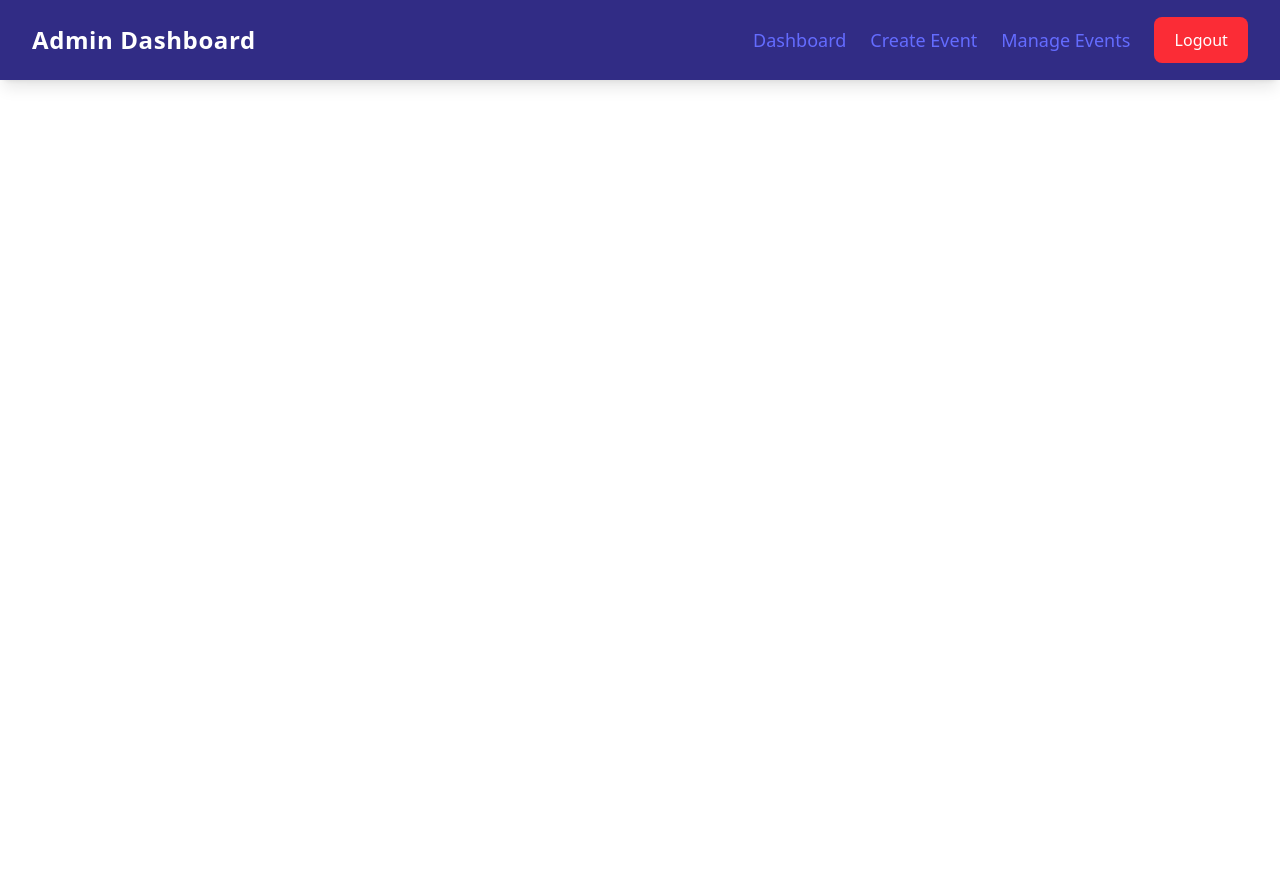
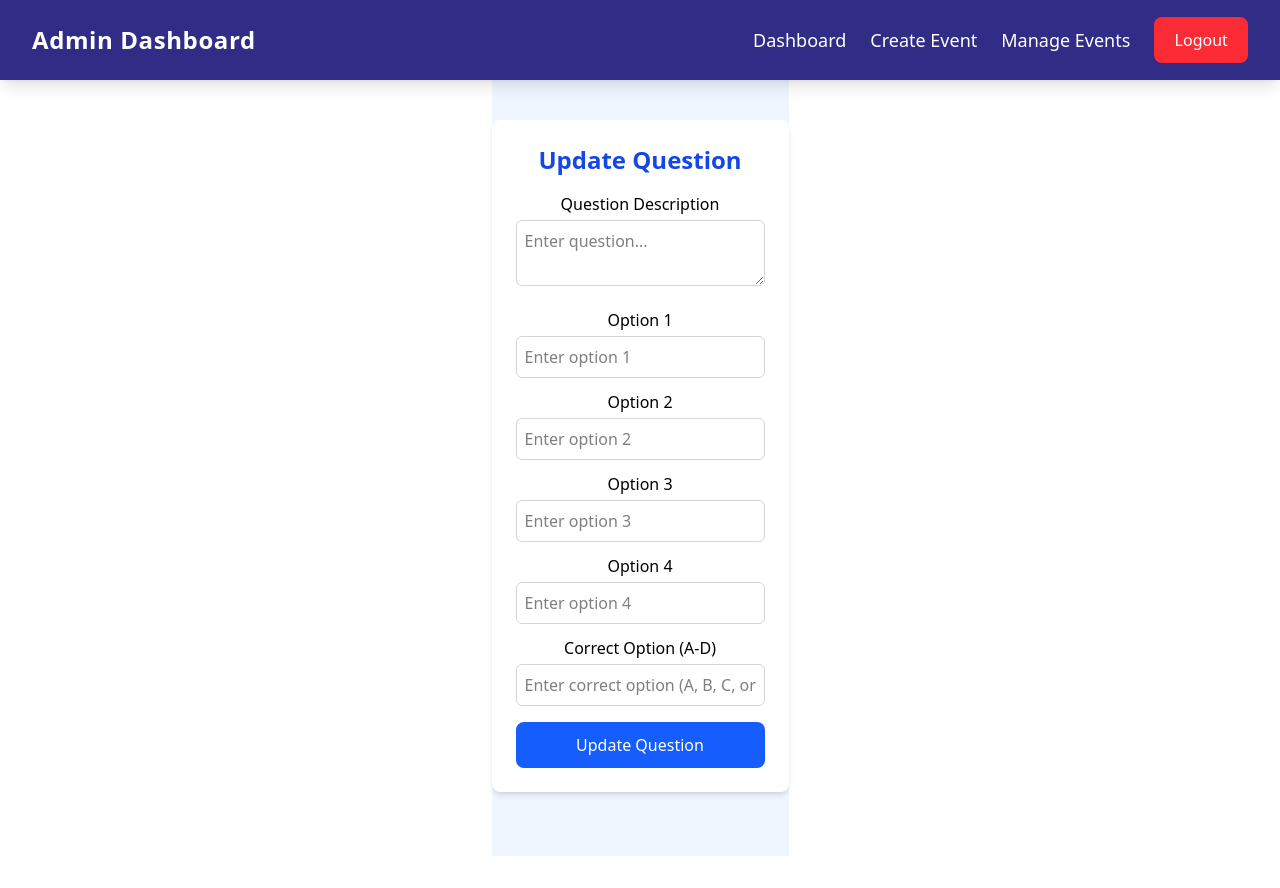
Before and after one commit to sandeepkumar23f/Event-Management, a React app in the folder frontend/: page /update-question/1/1 in a window 1280 px wide. Before the commit the page ends 800 px from the top, so only its background shows below. Built offline with nearby package versions, Linux system fonts and the light colour scheme; no server answers; sample sign-in values are in the browser's storage; the HTML template or start-up script is replaced by a standard one.

Commit message:
Added the events with different question along with their eventId and many more major updates are done

```diff
--- a/frontend/src/App.jsx
+++ b/frontend/src/App.jsx
@@ -37,9 +37,9 @@ function App() {
         <Route path="/user-login" element={<UserLogin setLogin={setUserLogin}/>}/>
         <Route path="/user-dashboard" element={<ProtectedUser><UserDashboard/></ProtectedUser>} />
         <Route path="/admin-dashboard" element={<ProtectedAdmin><AdminDashboard/></ProtectedAdmin>} />
-        <Route path="/add-qns" element={<ProtectedAdmin><AddQuestion/></ProtectedAdmin>} />
-        <Route path="/questions" element={<ProtectedAdmin><AdminQuestions/></ProtectedAdmin>} />
-        <Route path="/update-question/:id" element={<ProtectedAdmin><UpdateQuestion/></ProtectedAdmin>} />
+        <Route path="/add-question/:eventId" element={<ProtectedAdmin><AddQuestion/></ProtectedAdmin>} />
+        <Route path="/questions/:eventId" element={<ProtectedAdmin><AdminQuestions/></ProtectedAdmin>} />
+        <Route path="/update-question/:id/:eventId" element={<ProtectedAdmin><UpdateQuestion/></ProtectedAdmin>} />
         <Route path="/create-mcq-event" element={<ProtectedAdmin><CreateEvent/></ProtectedAdmin>} />
         <Route path="/events" element={<ProtectedAdmin><AdminEvents/></ProtectedAdmin>} />
       </Routes>
--- a/frontend/src/components/admin/mcq-section/AddQuestion.jsx
+++ b/frontend/src/components/admin/mcq-section/AddQuestion.jsx
@@ -1,11 +1,14 @@
 import { useState } from "react";
-import { useNavigate } from "react-router-dom";
+import { useNavigate, useParams } from "react-router-dom";
 
 export default function AddQuestion() {
+  const { eventId } = useParams();
   const [formData, setFormData] = useState({
     description: "",
     options: ["", "", "", ""],
+    correctOption: "",
   });
+
   const navigate = useNavigate();
 
   const handleDescriptionChange = (e) => {
@@ -18,10 +21,13 @@ export default function AddQuestion() {
     setFormData({ ...formData, options: newOptions });
   };
 
+  const handleCorrectOptionChange = (e) => {
+    setFormData({ ...formData, correctOption: e.target.value });
+  };
+
   const handleSubmit = async (e) => {
     e.preventDefault();
 
-    // validation
     if (!formData.description.trim()) {
       alert("Question description is required");
       return;
@@ -32,19 +38,27 @@ export default function AddQuestion() {
       return;
     }
 
+    if (!formData.correctOption) {
+      alert("Please select the correct option");
+      return;
+    }
+
     try {
-      const response = await fetch("http://localhost:5000/add-qns", {
-        method: "POST",
-        credentials: "include",
-        headers: { "Content-Type": "application/json" },
-        body: JSON.stringify(formData),
-      });
+      const response = await fetch(
+        `http://localhost:5000/add-question/${eventId}`,
+        {
+          method: "POST",
+          credentials: "include",
+          headers: { "Content-Type": "application/json" },
+          body: JSON.stringify(formData),
+        }
+      );
 
       const result = await response.json();
 
       if (result.success) {
-        alert(" Question added successfully!");
-        navigate("/questions");
+        alert("Question added successfully!");
+        navigate(`/questions/${eventId}`);
       } else {
         alert(result.message || "Error adding question");
       }
@@ -78,9 +92,7 @@ export default function AddQuestion() {
         {/* Options */}
         {formData.options.map((opt, index) => (
           <div key={index} className="mb-3">
-            <label className="block font-medium mb-1">
-              Option {index + 1}
-            </label>
+            <label className="block font-medium mb-1">Option {index + 1}</label>
             <input
               type="text"
               value={opt}
@@ -90,6 +102,19 @@ export default function AddQuestion() {
             />
           </div>
         ))}
+
+        {/* Correct option selection */}
+        <div className="mb-4">
+          <label className="block font-medium mb-1">Correct Option (A-D)</label>
+          <input
+            type="text"
+            value={formData.correctOption}
+            onChange={handleCorrectOptionChange}
+            className="w-full border border-gray-300 rounded-md p-2 focus:outline-none focus:ring-2 focus:ring-blue-400"
+            placeholder="Enter correct option (A, B, C, or D)"
+            maxLength={1}
+          />
+        </div>
 
         <button
           type="submit"
--- a/frontend/src/components/admin/mcq-section/AdminQuestions.jsx
+++ b/frontend/src/components/admin/mcq-section/AdminQuestions.jsx
@@ -1,17 +1,20 @@
 import { useState, useEffect } from "react";
-import { Link } from "react-router-dom";
+import { Link, useParams } from "react-router-dom";
 
 export default function AdminQuestions() {
+  const { eventId } = useParams();
   const [questions, setQuestions] = useState([]);
 
   useEffect(() => {
-    fetchQuestions();
-  }, []);
-
+    if (eventId) fetchQuestions();
+  }, [eventId]);
 
   const fetchQuestions = async () => {
     try {
-      const res = await fetch(`http://localhost:5000/questions`, { credentials: "include", cache: "no-store" });
+      const res = await fetch(`http://localhost:5000/questions/${eventId}`, {
+        credentials: "include",
+        cache: "no-store",
+      });
       const data = await res.json();
 
       if (data.success) setQuestions(data.questions || []);
@@ -24,7 +27,10 @@ export default function AdminQuestions() {
 
   const deleteQuestion = async (id) => {
     try {
-      const res = await fetch(`http://localhost:5000/delete/${id}`, { method: "DELETE", credentials: "include" });
+      const res = await fetch(`http://localhost:5000/delete/${id}/${eventId}`, {
+        method: "DELETE",
+        credentials: "include",
+      });
       const data = await res.json();
 
       if (data.success) fetchQuestions();
@@ -38,20 +44,18 @@ export default function AdminQuestions() {
   return (
     <div className="min-h-screen bg-gray-100 p-4 sm:p-6">
       <div className="max-w-6xl mx-auto">
-      {/* Header */}
         <div className="flex flex-col sm:flex-row justify-between items-center mb-6">
           <h1 className="text-3xl sm:text-4xl font-bold text-gray-800">
             Questions Dashboard
           </h1>
           <Link
-          to="/add-qns"
+            to={`/add-question/${eventId}`}
             className="mt-3 sm:mt-0 inline-block bg-blue-600 text-white px-6 py-2 rounded-lg shadow hover:bg-blue-700 transition font-medium"
           >
             + Add New Question
           </Link>
         </div>
 
-      {/* Empty State */}
         {questions.length === 0 ? (
           <div className="flex justify-center items-center h-64 bg-white rounded-xl shadow-lg">
             <p className="text-gray-500 text-lg">
@@ -65,17 +69,16 @@ return (
                 key={qn._id}
                 className="bg-white rounded-xl shadow-lg p-5 hover:shadow-2xl transition flex flex-col justify-between"
               >
-              {/* Question Number & Text */}
                 <div>
                   <h2 className="text-gray-800 font-semibold text-lg mb-2">
                     Q{index + 1}: {qn.description}
                   </h2>
-
-                {/* Options */}
                   <ul className="text-gray-600 text-sm space-y-1">
                     {qn.options.map((opt, i) => {
                       const optionLabel = String.fromCharCode(65 + i); // A, B, C, D
-                    const isCorrect = optionLabel === qn.correctOption || opt === qn.correctOption;
+                      const isCorrect =
+                        optionLabel === qn.correctOption ||
+                        opt === qn.correctOption;
                       return (
                         <li
                           key={i}
@@ -85,14 +88,17 @@ return (
                         >
                           <span className="font-medium">{optionLabel}.</span>
                           <span>{opt}</span>
-                        {isCorrect && <span className="ml-2 bg-green-100 text-green-800 px-2 py-0.5 rounded-full text-xs">Correct</span>}
+                          {isCorrect && (
+                            <span className="ml-2 bg-green-100 text-green-800 px-2 py-0.5 rounded-full text-xs">
+                              Correct
+                            </span>
+                          )}
                         </li>
                       );
                     })}
                   </ul>
                 </div>
 
-              {/* Actions */}
                 <div className="mt-4 flex justify-end gap-2">
                   <button
                     onClick={() => deleteQuestion(qn._id)}
@@ -101,7 +107,7 @@ return (
                     Delete
                   </button>
                   <Link
-                  to={`/update-question/${qn._id}`}
+                    to={`/update-question/${qn._id}/${eventId}`}
                     className="bg-yellow-400 hover:bg-yellow-500 text-gray-800 px-4 py-1 rounded-lg transition font-medium text-sm"
                   >
                     Update
@@ -114,6 +120,4 @@ return (
       </div>
     </div>
   );
-
-
 }
--- a/frontend/src/components/admin/mcq-section/Events.jsx
+++ b/frontend/src/components/admin/mcq-section/Events.jsx
@@ -1,10 +1,10 @@
 import { useState, useEffect } from "react";
-
+import { useNavigate } from "react-router-dom";
 export default function AdminEvents() {
   const [events, setEvents] = useState([]);
   const [loading, setLoading] = useState(true);
   const [editingEvent, setEditingEvent] = useState(null); // For inline editing
-
+  const navigate = useNavigate();
   useEffect(() => {
     fetchEvents();
   }, []);
@@ -134,7 +134,9 @@ const deleteEvent = async (eventId) => {
                     type="number"
                     defaultValue={event.capacity}
                     className="w-full p-2 border rounded mb-2"
-                    onChange={(e) => (event.capacity = parseInt(e.target.value))}
+                    onChange={(e) =>
+                      (event.capacity = parseInt(e.target.value))
+                    }
                   />
                   <div className="flex gap-2">
                     <button
@@ -168,6 +170,13 @@ const deleteEvent = async (eventId) => {
 
                   <div className="mt-3 flex gap-3">
                     <button
+                      onClick={() => navigate(`/questions/${event._id}`)}
+                      className="bg-green-500 text-white px-4 py-1 rounded hover:bg-yellow-600"
+                    >
+                      Questions
+                    </button>
+
+                    <button
                       onClick={() => setEditingEvent(event._id)}
                       className="bg-yellow-500 text-white px-4 py-1 rounded hover:bg-yellow-600"
                     >
--- a/frontend/src/components/admin/mcq-section/UpdateQuestion.jsx
+++ b/frontend/src/components/admin/mcq-section/UpdateQuestion.jsx
@@ -1,98 +1,125 @@
-import { useEffect, useState } from "react";
+import { useState, useEffect } from "react";
 import { useNavigate, useParams } from "react-router-dom";
 
 export default function UpdateQuestion() {
-  const [questionData, setQuestionData] = useState({
+  const { id: questionId, eventId } = useParams();
+  const [formData, setFormData] = useState({
     description: "",
     options: ["", "", "", ""],
+    correctOption: "",
   });
 
   const navigate = useNavigate();
-  const { id } = useParams();
 
+  // Fetch the existing question data
   useEffect(() => {
-    const getQuestion = async () => {
+    const fetchQuestion = async () => {
       try {
-        const res = await fetch(`http://localhost:5000/question/${id}`, {
-          credentials: "include",
-        });
+        const res = await fetch(
+          `http://localhost:5000/question/${questionId}`,
+          { credentials: "include" }
+        );
         const data = await res.json();
-
-        if (data.success && data.question) {
-          setQuestionData({
+        if (data.success) {
+          setFormData({
             description: data.question.description,
             options: data.question.options,
+            correctOption: data.question.correctOption,
           });
         } else {
-          alert(data.message || "Failed to fetch question details");
+          alert(data.message || "Failed to fetch question");
         }
       } catch (err) {
-        console.error("Error fetching question:", err);
-        alert("Error fetching question details");
+        console.error(err);
+        alert("Server error, try again later");
       }
     };
 
-    getQuestion();
-  }, [id]);
+    if (questionId) fetchQuestion();
+  }, [questionId]);
 
   const handleDescriptionChange = (e) => {
-    setQuestionData({ ...questionData, description: e.target.value });
+    setFormData({ ...formData, description: e.target.value });
   };
 
   const handleOptionChange = (index, value) => {
-    const newOptions = [...questionData.options];
+    const newOptions = [...formData.options];
     newOptions[index] = value;
-    setQuestionData({ ...questionData, options: newOptions });
+    setFormData({ ...formData, options: newOptions });
   };
 
-  const updateQuestion = async () => {
-    if (!questionData.description.trim() || questionData.options.some((opt) => !opt.trim())) {
-      alert("Please fill in the question description and all four options");
+  const handleCorrectOptionChange = (e) => {
+    setFormData({ ...formData, correctOption: e.target.value });
+  };
+
+  const handleSubmit = async (e) => {
+    e.preventDefault();
+
+    if (!formData.description.trim()) {
+      alert("Question description is required");
+      return;
+    }
+
+    if (formData.options.some((opt) => !opt.trim())) {
+      alert("All four options are required");
+      return;
+    }
+
+    if (!formData.correctOption) {
+      alert("Please select the correct option");
       return;
     }
 
     try {
-      const res = await fetch(`http://localhost:5000/update-question/${id}`, {
-        method: "PUT",
-        headers: { "Content-Type": "application/json" },
-        credentials: "include",
-        body: JSON.stringify(questionData),
-      });
+      const res = await fetch(
+        `http://localhost:5000/update-question/${questionId}`,
+        {
+          method: "PUT",
+          credentials: "include",
+          headers: { "Content-Type": "application/json" },
+          body: JSON.stringify({ ...formData, eventId }),
+        }
+      );
 
-      const data = await res.json();
+      const result = await res.json();
 
-      if (res.ok && data.success) {
+      if (result.success) {
         alert("Question updated successfully!");
-        navigate("/questions");
+        navigate(`/questions/${eventId}`);
       } else {
-        alert(data.message || "Update failed");
+        alert(result.message || "Error updating question");
       }
     } catch (err) {
       console.error("Error updating question:", err);
-      alert("Server error while updating question");
+      alert("Server error, try again later");
     }
   };
 
   return (
-    <div className="min-h-screen flex justify-center items-center bg-blue-50 px-4">
-      <div className="bg-white shadow-lg rounded-2xl p-8 w-full max-w-lg">
-        <h1 className="text-3xl font-bold text-center text-blue-700 mb-6">
+    <div className="min-h-screen bg-blue-50 flex justify-center items-center">
+      <form
+        onSubmit={handleSubmit}
+        className="bg-white shadow-md rounded-lg p-6 w-full max-w-lg"
+      >
+        <h2 className="text-2xl font-semibold mb-4 text-center text-blue-700">
           Update Question
-        </h1>
+        </h2>
 
+        {/* Question description */}
         <div className="mb-4">
-          <label className="block font-semibold mb-1">Question Description</label>
+          <label className="block font-medium mb-1">Question Description</label>
           <textarea
-            value={questionData.description}
+            value={formData.description}
             onChange={handleDescriptionChange}
             className="w-full border border-gray-300 rounded-md p-2 focus:outline-none focus:ring-2 focus:ring-blue-400"
-            placeholder="Enter the question..."
+            placeholder="Enter question..."
           />
         </div>
 
-        {questionData.options.map((opt, index) => (
+        {/* Options */}
+        {formData.options.map((opt, index) => (
           <div key={index} className="mb-3">
-            <label className="block font-semibold mb-1">Option {index + 1}</label>
+            <label className="block font-medium mb-1">Option {index + 1}</label>
             <input
               type="text"
               value={opt}
@@ -103,13 +130,26 @@ export default function UpdateQuestion() {
           </div>
         ))}
 
+        {/* Correct option selection */}
+        <div className="mb-4">
+          <label className="block font-medium mb-1">Correct Option (A-D)</label>
+          <input
+            type="text"
+            value={formData.correctOption}
+            onChange={handleCorrectOptionChange}
+            className="w-full border border-gray-300 rounded-md p-2 focus:outline-none focus:ring-2 focus:ring-blue-400"
+            placeholder="Enter correct option (A, B, C, or D)"
+            maxLength={1}
+          />
+        </div>
+
         <button
-          onClick={updateQuestion}
+          type="submit"
           className="w-full bg-blue-600 text-white py-2 rounded-md hover:bg-blue-700 transition"
         >
           Update Question
         </button>
-      </div>
+      </form>
     </div>
   );
 }
--- a/frontend/src/index.css
+++ b/frontend/src/index.css
@@ -7,13 +7,11 @@
 
   font-synthesis: none;
   text-rendering: optimizeLegibility;
-  -webkit-font-smoothing: antialiased;
-  -moz-osx-font-smoothing: grayscale;
+
 }
 
 a {
   font-weight: 500;
-  color: #646cff;
   text-decoration: inherit;
 }
 a:hover {
```
Also changed, not shown: 1 other file (tests, documents, lock files or other folders). Lines whose indentation alone changed are shown as unchanged.
